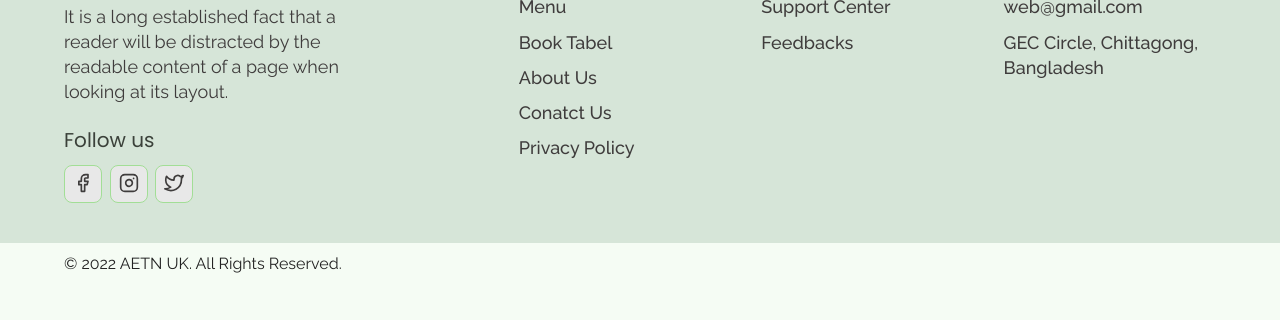
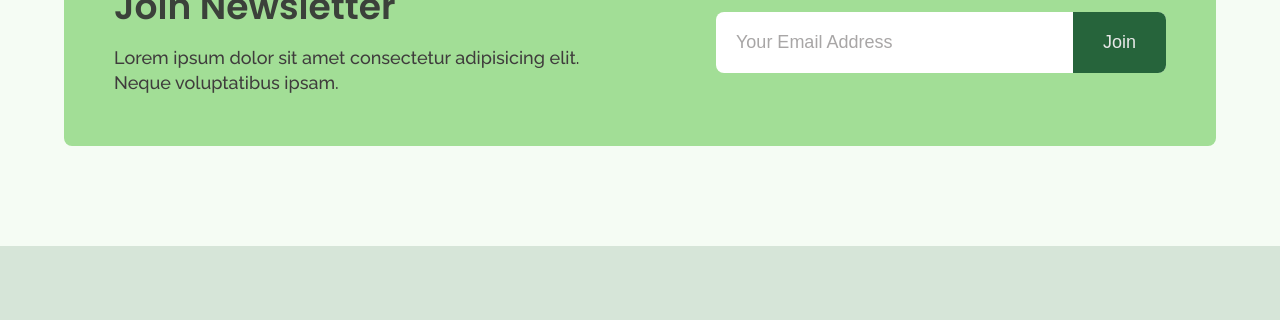
Before and after one commit to yegiii/RestaurantWebsite, a website: page index.html in a window 1280 px wide. Shown: the part 6175-6495 px from the top of the page. Before the commit the page ends 6460 px from the top, so only its background shows below. Drawn offline with nearby package versions, Linux system fonts and the light colour scheme.

Commit message:
newsletter added

```diff
--- a/home.css
+++ b/home.css
@@ -559,3 +559,85 @@
     flex: auto;
   }
 }
+/* newsletter section styles */
+.newsletter__wrapper {
+  display: flex;
+  flex-direction: column;
+  background-color: var(--green-2);
+  padding: 1.5rem;
+  border-radius: 8px;
+  gap: 2rem;
+}
+.newsletter__title {
+  font-size: 1.8rem;
+  color: var(--black-1);
+  font-weight: 600;
+  margin-bottom: 1.3rem;
+}
+.newsletter__text {
+  font-size: 1.4rem;
+  color: var(--black-2);
+  font-weight: 500;
+}
+.newsletter__form form {
+  position: relative;
+  width: 100%;
+  border-radius: 8px;
+  overflow: hidden;
+}
+.newsletter__form label {
+  width: 100%;
+}
+.newsletter__form input {
+  width: 100%;
+  font-size: 1.4rem;
+  padding: 1.5rem 1rem;
+  border: none;
+}
+.newsletter__form input::placeholder {
+  color: rgb(168, 166, 166);
+}
+.newsletter__form button[type="submit"] {
+  background-color: var(--green-1);
+  color: var(--white-1);
+  border: none;
+  font-size: 1.4rem;
+  padding: 0 2rem;
+  height: 100%;
+  position: absolute;
+  right: 0;
+  top: 0;
+}
+@media (min-width: 768px) {
+  .newsletter__wrapper {
+    flex-direction: row;
+    padding: 5rem;
+    align-items: center;
+    justify-content: space-between;
+  }
+  .newsletter__form,
+  .newsletter__info {
+    flex: 1;
+  }
+  .newsletter__title {
+    font-size: 3.6rem;
+    margin-bottom: 2rem;
+  }
+  .newsletter__text {
+    font-size: 1.8rem;
+    max-width: 500px;
+  }
+  .newsletter__form {
+    max-width: 450px;
+    border-radius: 12px;
+    min-width: 300px;
+  }
+  .newsletter__form input {
+    font-size: 1.8rem;
+    padding: 2rem;
+  }
+  .newsletter__form button[type="submit"] {
+    font-size: 1.8rem;
+    padding: 0 3rem;
+  }
+}
--- a/index.html
+++ b/index.html
@@ -473,6 +473,30 @@
 
     <!--* End Testimonial Section  -->
 
+    <!--* newsletter section -->
+    <section id="newsletter" data-aos="fade-up">
+      <div class="container">
+        <div class="newsletter__wrapper">
+          <div class="newletter__info">
+            <h3 class="newsletter__title">Join Newsletter</h3>
+            <p class="newsletter__text">
+              Lorem ipsum dolor sit amet consectetur adipisicing elit. Neque
+              voluptatibus ipsam.
+            </p>
+          </div>
+          <div class="newsletter__form">
+            <form>
+              <label for="email">
+                <input type="email" placeholder="Your Email Address" />
+              </label>
+              <button type="submit">Join</button>
+            </form>
+          </div>
+        </div>
+      </div>
+    </section>
+    <!--* End newsletter section -->
+
     <!--* Footer -->
     <footer>
       <div class="container">
```
